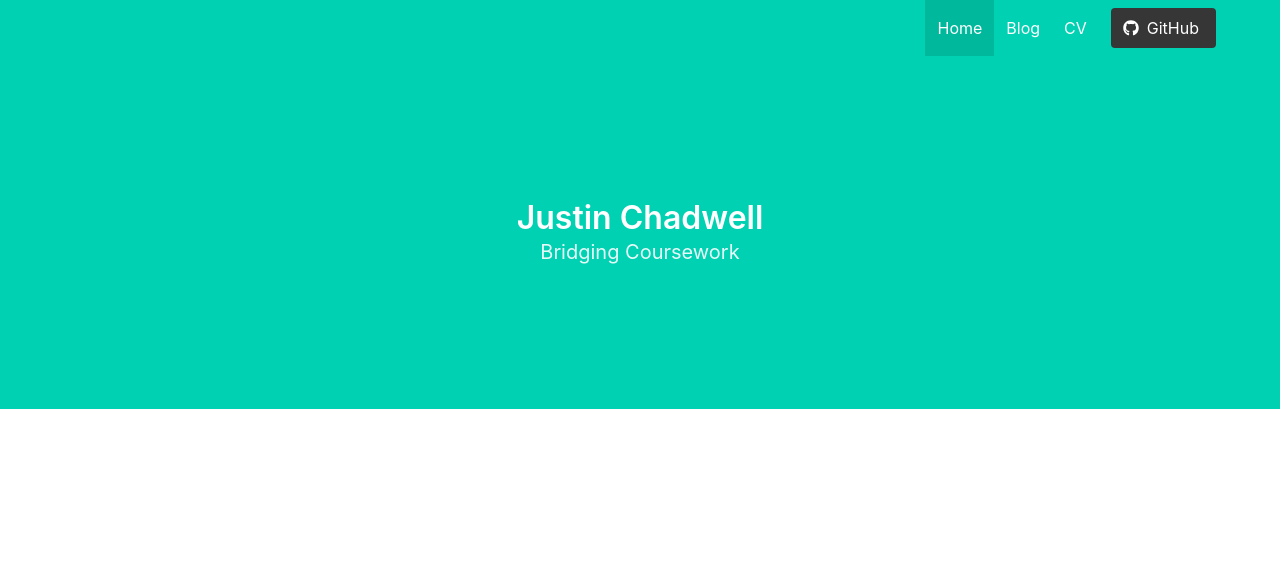
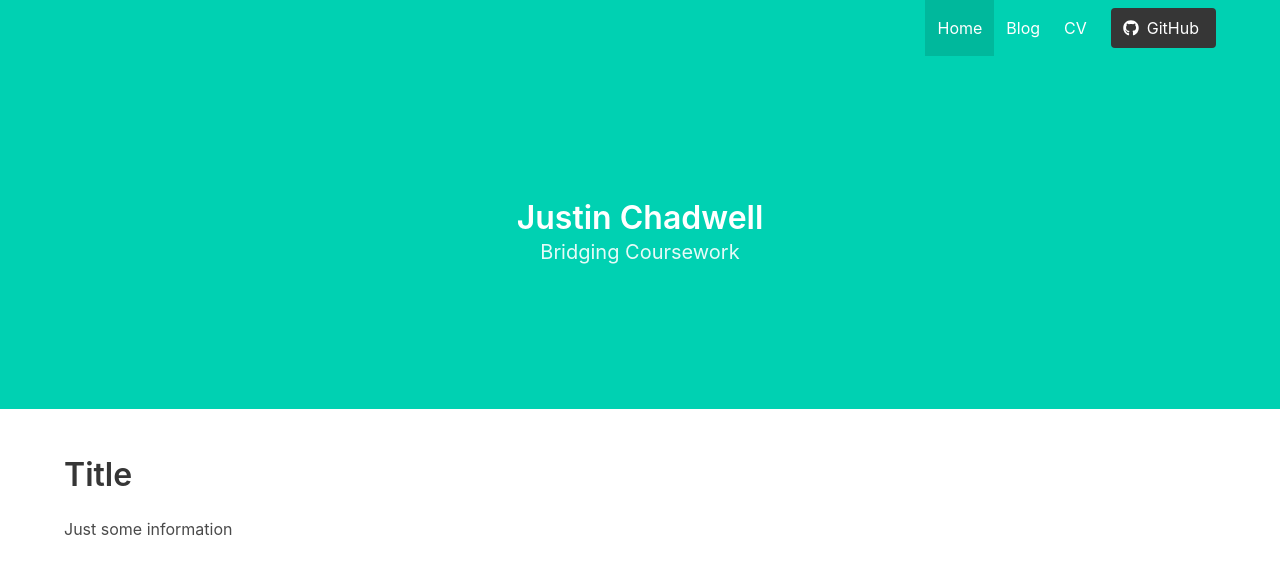
Before and after one commit to jedevc/bridging-coursework, a React app in the folder frontend/: page / in a window 1280 px wide. Shown: the top 574 px of the page. Built offline with nearby package versions, Linux system fonts and the light colour scheme; the HTML template or start-up script is replaced by a standard one.

Commit message:
Get setup with react routing

```diff
--- a/frontend/package.json
+++ b/frontend/package.json
@@ -24,6 +24,7 @@
   },
   "dependencies": {
     "@fortawesome/fontawesome-free": "^5.13.0",
-    "bulma": "^0.8.2"
+    "bulma": "^0.8.2",
+    "react-router-dom": "^5.2.0"
   }
 }
--- a/frontend/src/components/App.js
+++ b/frontend/src/components/App.js
@@ -1,9 +1,38 @@
 import React, { useState } from 'react';
+import {
+  BrowserRouter as Router,
+  Switch,
+  Route,
+  Link
+} from "react-router-dom";
 
 function App() {
   return (
-    <Hero title="Justin Chadwell" subtitle="Bridging Coursework" />
+    <Router>
+      <Switch>
+        <Route exact path="/">
+          <Home />
+        </Route>
+        <Route path="/">
+          <Nav />
+        </Route>
+      </Switch>
+    </Router>
   );
+}
+
+function Home() {
+  return (
+    <>
+      <Hero title="Justin Chadwell" subtitle="Bridging Coursework" />
+      <section className="section">
+        <div className="container">
+          <h1 className="title">Title</h1>
+          <p>Just some information</p>
+        </div>
+      </section>
+    </>
+  )
 }
 
 function Nav() {
@@ -19,17 +48,17 @@ function Nav() {
         </div>
         <div className="navbar-menu">
           <div className="navbar-end">
-            <a className="navbar-item is-active">Home</a>
-            <a className="navbar-item">Blog</a>
-            <a className="navbar-item">CV</a>
-            <a className="navbar-item">
-              <span className="button is-dark">
+            <Link to="/" className="navbar-item is-active">Home</Link>
+            <Link to="/blog" className="navbar-item">Blog</Link>
+            <Link to="/cv" className="navbar-item">CV</Link>
+            <span className="navbar-item">
+              <a className="button is-dark" href="https://github.com/jedevc">
                 <span className="icon">
                   <i className="fab fa-github"></i>
                 </span>
                 <span>GitHub</span>
-              </span>
-            </a>
+              </a>
+            </span>
           </div>
         </div>
       </div>
--- a/frontend/templates/frontend/index.html
+++ b/frontend/templates/frontend/index.html
@@ -5,10 +5,7 @@
   <meta name="viewport" content="width=device-width, initial-scale=1">
   <title>Title</title>
 </head>
-<body>
-<div id="app">
-    <!-- React will load here -->
-</div>
+<body id="app">
 </body>
 {% load static %}
 <script src="{% static "frontend/bundle.js" %}"></script>
```
Also changed, not shown: 1 other file (tests, documents, lock files or other folders).
